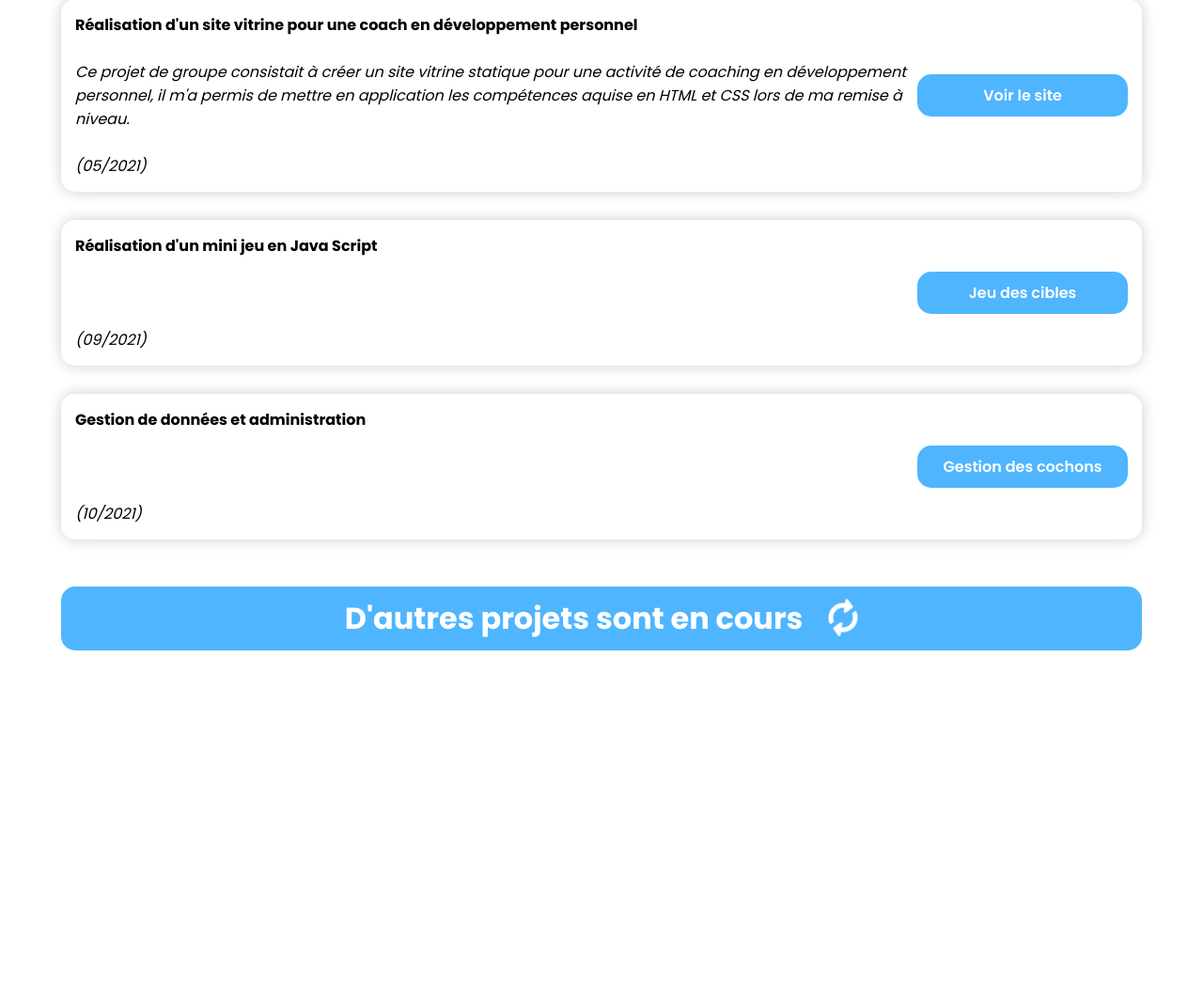
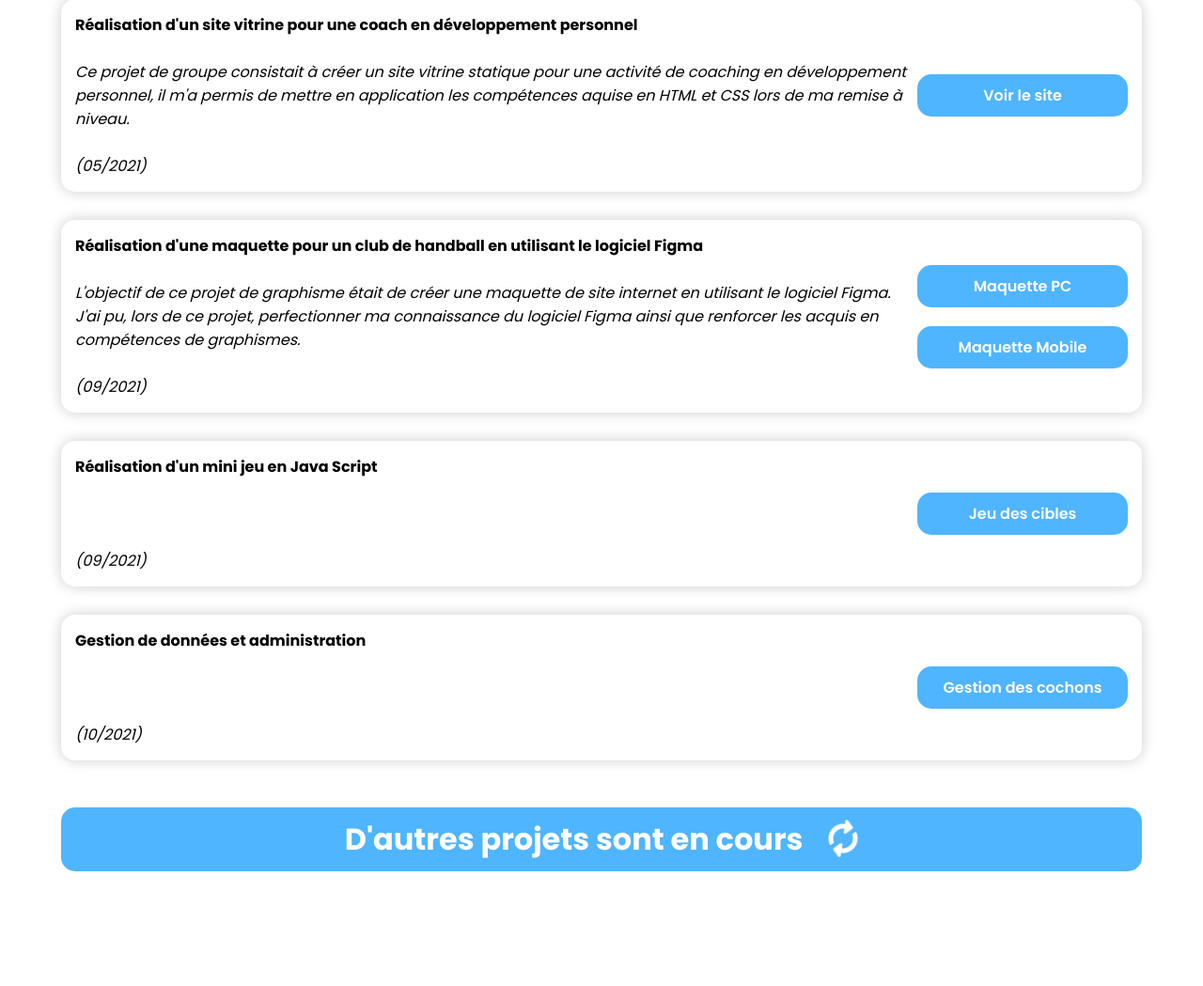
Before and after one commit to CAL3112/monSite, a PHP site: page /index.php?page=projets in a window 1280 px wide. Shown: the part 299-1348 px from the top of the page at 94% size. Before the commit the page ends 991 px from the top, so only its background shows below. Run offline with PHP 8.4, Linux system fonts and the light colour scheme.

Commit message:
ajout projets figma

```diff
--- a/projets.php
+++ b/projets.php
@@ -13,17 +13,20 @@
     <div class="div-lien-projet"><a class="lien-projet" href="projets/SiteCatherine/index.html" target="_blank">Voir le site</a></div>
 </div>
 
-<!-- <div class="div-projet">
+<div class="div-projet">
     <div class="div-text-projet">
         <p>
             <b>Réalisation d'une maquette pour un club de handball en utilisant le logiciel Figma</b><br><br>
             <i>L'objectif de ce projet de graphisme était de créer une maquette de site internet en utilisant le logiciel Figma. J'ai pu, lors de ce projet, perfectionner ma connaissance du logiciel Figma ainsi que renforcer les acquis en compétences de graphismes.<br><br>(09/2021)</i>
         </p>
     </div>
-    <div class="div-lien-projet"><a class="lien-projet" href="" target="_blank">Vidéo de démonstration</a>
+    <div class="div-colonne">
+    <div class="div-lien-projet2"><a class="lien-projet" href="https://www.figma.com/proto/YnXJAQrwOhJui65cLOUIIO/PRINCIPALE?node-id=0%3A1&scaling=min-zoom&page-id=0%3A1&starting-point-node-id=407%3A8552" target="_blank">Maquette PC</a>
     </div>
-
-</div> -->
+    <div class="div-lien-projet2"><a class="lien-projet" href="https://www.figma.com/proto/YnXJAQrwOhJui65cLOUIIO/PRINCIPALE?node-id=385%3A332&scaling=scale-down&page-id=357%3A200&starting-point-node-id=412%3A2028" target="_blank">Maquette Mobile</a>
+    </div>
+    </div>
+</div>
 
 <div class="div-projet">
     <div class="div-text-projet">
@@ -45,6 +48,7 @@
         <div class="div-lien-projet"><a class="lien-projet" href="projets/GestionDesCochon/index.php" target="_blank">Gestion des cochons</a></div>
 </div>
 
+
 <h1>D'autres projets sont en cours <i class="fas fa-sync-alt loading"></i></i></h1>
 
 </section>
--- a/styles/style-projets.css
+++ b/styles/style-projets.css
@@ -21,6 +21,17 @@
     border-radius: 15px;
 }
 
+.div-lien-projet2{
+  width: 100%;
+  height: 100%;
+  display: flex;
+  justify-content: center;
+  align-items: center;
+  border-radius: 15px;
+}
+.div-lien-projet2:last-child{
+  margin-top: 20px;
+}
 .div-text-projet{
     width: 80%;
 }
@@ -34,7 +45,11 @@
     background-color: #4FB5FF;
     border-radius: 15px;
 }
-
+.div-colonne{
+  display: flex;
+  width: 20%;
+  flex-direction: column;
+}
 
 
 @-webkit-keyframes rotating /* Safari and Chrome */ {
```
